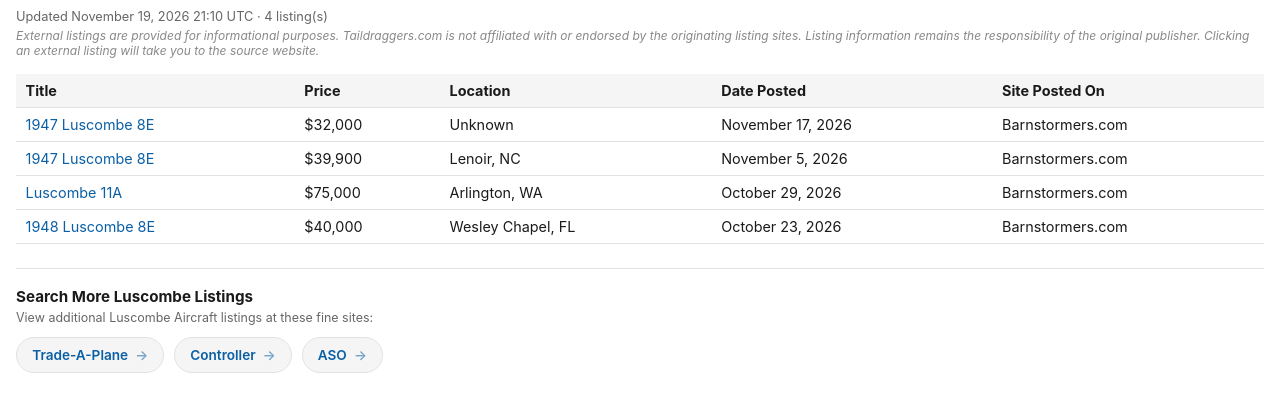
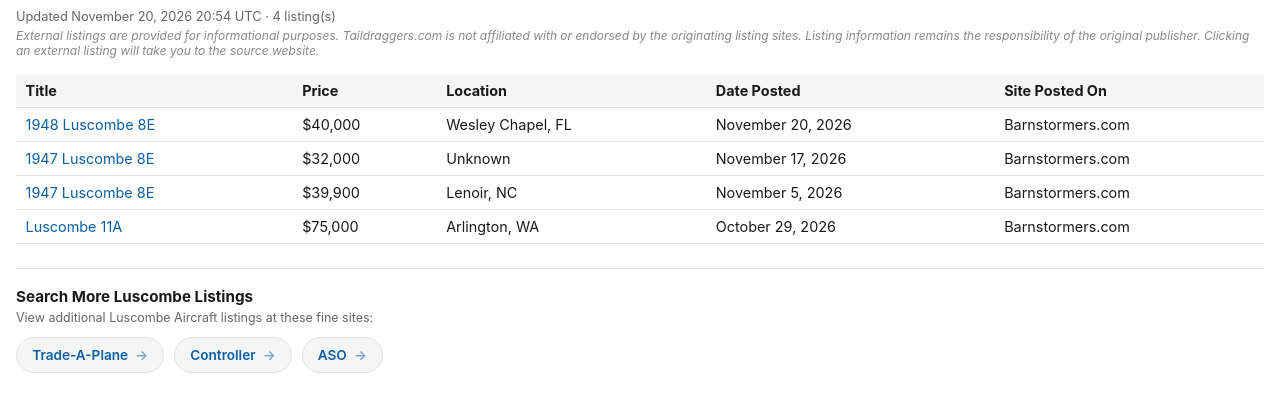
Before and after one commit to taildraggers/luscombe, a plain HTML site: page docs/index.html in a window 1280 px wide. Shown: the part 43-454 px from the top of the page. Drawn offline with Linux system fonts and the light colour scheme.

Commit message:
Update Luscombe listings (2026-11-20)

```diff
--- a/docs/index.html
+++ b/docs/index.html
@@ -76,17 +76,17 @@
 </head>
 <body>
   <h1>Other Luscombe Ads on the Web</h1>
-  <div class="updated">Updated November 19, 2026 21:10 UTC &middot; 4 listing(s)</div>
+  <div class="updated">Updated November 20, 2026 20:54 UTC &middot; 4 listing(s)</div>
   <div class="disclaimer">External listings are provided for informational purposes. Taildraggers.com is not affiliated with or endorsed by the originating listing sites. Listing information remains the responsibility of the original publisher. Clicking an external listing will take you to the source website.</div>
   <table>
     <thead>
       <tr><th>Title</th><th>Price</th><th>Location</th><th>Date Posted</th><th>Site Posted On</th></tr>
     </thead>
     <tbody>
+        <tr><td><a href="https://www.barnstormers.com/classified-2074551-1948-Luscombe-8E.html" target="_blank" rel="noopener noreferrer">1948 Luscombe 8E</a></td><td>$40,000</td><td>Wesley Chapel, FL</td><td>November 20, 2026</td><td>Barnstormers.com</td></tr>
         <tr><td><a href="https://www.barnstormers.com/classified-2050039-1947-Luscombe-8E.html" target="_blank" rel="noopener noreferrer">1947 Luscombe 8E</a></td><td>$32,000</td><td>Unknown</td><td>November 17, 2026</td><td>Barnstormers.com</td></tr>
         <tr><td><a href="https://www.barnstormers.com/classified-2076226-1947-Luscombe-8E--0200100HP.html" target="_blank" rel="noopener noreferrer">1947 Luscombe 8E</a></td><td>$39,900</td><td>Lenoir, NC</td><td>November 5, 2026</td><td>Barnstormers.com</td></tr>
         <tr><td><a href="https://www.barnstormers.com/classified-2075235-Classic-Luscombe-11A!.html" target="_blank" rel="noopener noreferrer">Luscombe 11A</a></td><td>$75,000</td><td>Arlington, WA</td><td>October 29, 2026</td><td>Barnstormers.com</td></tr>
-        <tr><td><a href="https://www.barnstormers.com/classified-2074551-1948-Luscombe-8E.html" target="_blank" rel="noopener noreferrer">1948 Luscombe 8E</a></td><td>$40,000</td><td>Wesley Chapel, FL</td><td>October 23, 2026</td><td>Barnstormers.com</td></tr>
     </tbody>
   </table>
   <div class="more-resources">
```
